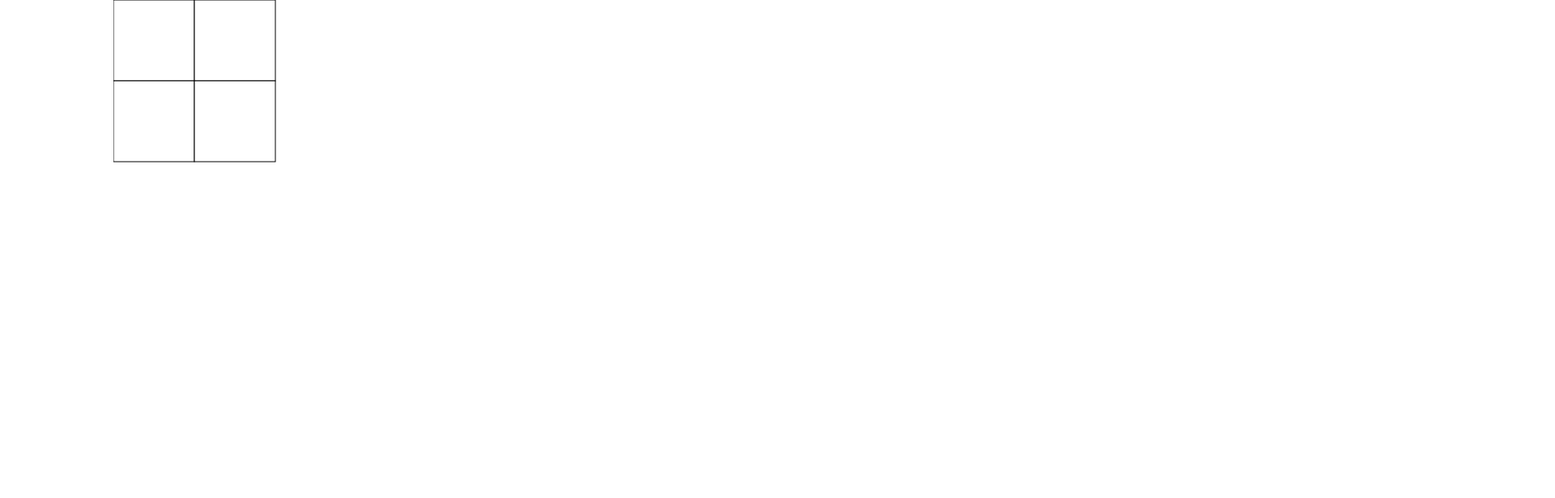
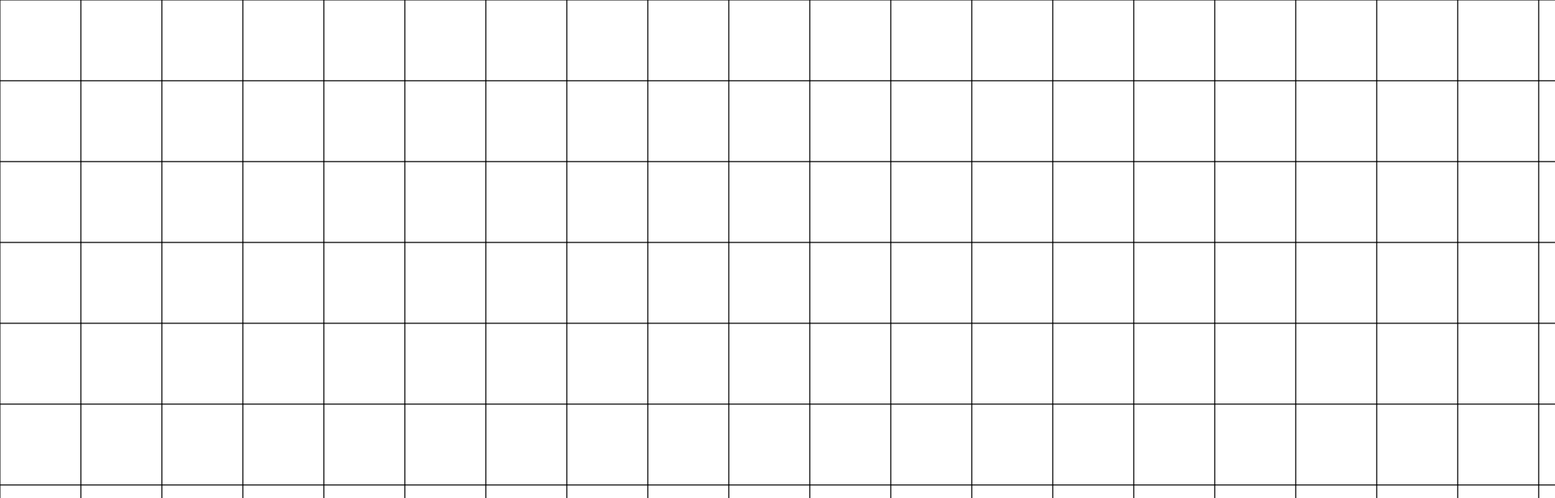
Before and after one commit to ChineseMuffin/board, a React (Create React App) app: page / in a window 1280 px wide. Shown: the top 616 px of the page at 81% size, 1920 px wide, since content can reach past the window. Built offline with nearby package versions, Linux system fonts and the light colour scheme.

Commit message:
実際のドット数に合わせた

```diff
--- a/src/App.js
+++ b/src/App.js
@@ -9,7 +9,7 @@ function Dot(props) {
 
 function Display(props) {
   const sideLength = 100;
-  const columns = 2;
+  const columns = 26;
 
   function renderDot (i) {
     const dot = props.dots[i];
@@ -37,7 +37,7 @@ class Board extends React.Component {
     const dot = {lighting: false, };
 
     this.state = {
-      dots: Array(4).fill().map(() => Object.assign({}, dot)),
+      dots: Array(21 * 26).fill().map(() => Object.assign({}, dot)),
     };
   }
 
@@ -49,7 +49,7 @@ class Board extends React.Component {
 
   render() {
     return (
-      <svg version="1.1" xmlns="http://www.w3.org/2000/svg" width="1000" height="1000">
+      <svg version="1.1" xmlns="http://www.w3.org/2000/svg" width="2600" height="2100">
         <Display dots={this.state.dots} onClick={this.handleClick}/>
       </svg>
     );
```
